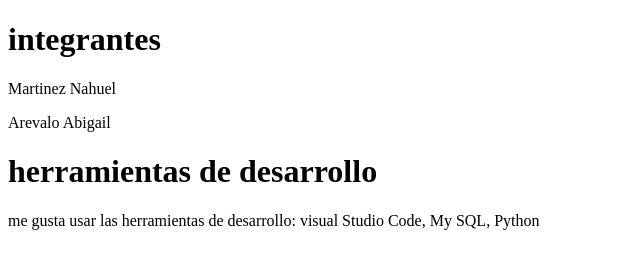
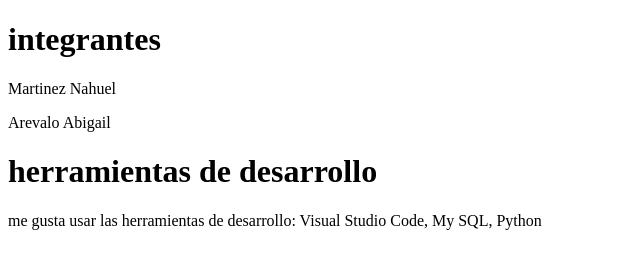
Before and after one commit to Nahuel18Martinez/tp1, a plain HTML site: page index.html in a window 1280 px wide. Shown: the full height of the page, 0-640 px from the left. Drawn offline with Linux system fonts and the light colour scheme.

Commit message:
first commit

```diff
--- a/index.html
+++ b/index.html
@@ -11,7 +11,7 @@
     <P>Arevalo Abigail</P>
 
     <h1> herramientas de desarrollo </h1>
-    <p>me gusta usar las herramientas de desarrollo: visual Studio Code, My SQL, Python </p>
+    <p>me gusta usar las herramientas de desarrollo: Visual Studio Code, My SQL, Python </p>
 
 
 
```
